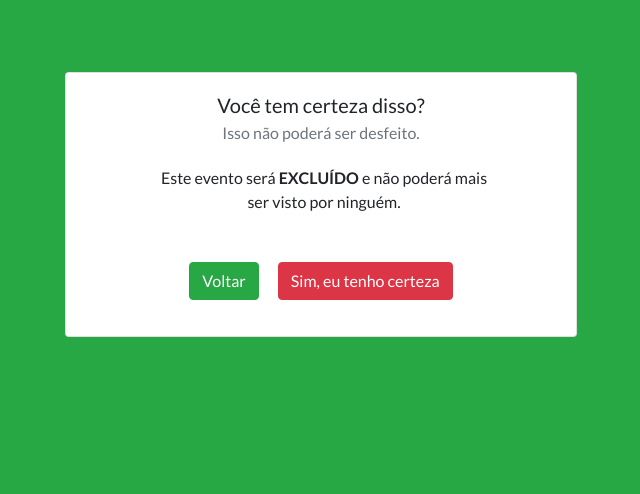
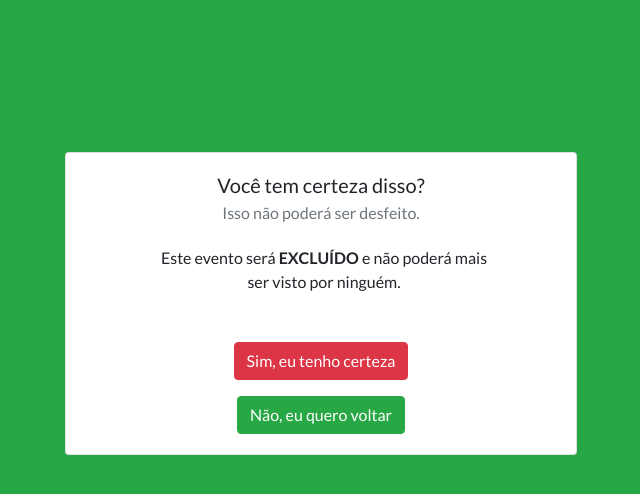
Before and after one commit to DenielPereira/eventos-fccr, a PHP site: page /views/desativar-evento.php?id=1 in a window 1280 px wide. Shown: the top 494 px of the page, without its empty margins (319-959 px from the left). Run offline with PHP 8.4, Linux system fonts and the light colour scheme; the visitor is signed in with stand-in values (Sample User, id 1); data that the repository does not hold is empty; some libraries are stand-ins or nearby versions.

Commit message:
Aprimoramentos visuais

```diff
--- a/src/models/EventoDAO.php
+++ b/src/models/EventoDAO.php
@@ -42,7 +42,7 @@ class EventoDAO {
 
     public function getAllEvents() {
         try {
-            $sql = "SELECT eventos.id, eventos.titulo, DATE_FORMAT(eventos.inicio, '%d/%m/%Y - %H:%i'), eventos.local, usuario.nome FROM eventos
+            $sql = "SELECT eventos.id, eventos.titulo, DATE_FORMAT(eventos.inicio, '%d/%m/%Y às %H:%i'), eventos.local, usuario.nome FROM eventos
             JOIN usuario ON eventos.criador = usuario.id WHERE eventos.situacao = 0";
             $result = $this->_conexaoDB->query($sql);
             $rows = $result->fetchAll();
--- a/views/desativar-evento.php
+++ b/views/desativar-evento.php
@@ -13,7 +13,7 @@
 </head>
 <body class="bg-success">
     <div class="block h-100">
-        <div class="card mx-auto mt-5" style="width: 40vw;">
+        <div class="card mx-auto" style="width: 40vw; margin-top: 10%">
             <div class="card-body">
                 <h5 class="card-title">Você tem certeza disso?</h5>
                 <h6 class="card-subtitle mb-2 text-muted">Isso não poderá ser desfeito.</h6>
@@ -26,11 +26,11 @@
                             </label>
                         </div>
                         <div class="button mt-5">
-                            <button class="btn btn-success" onclick="window.location.href='/eventos.php'">Voltar</button>
-                            <button type="submit" class="btn btn-danger ml-3">Sim, eu tenho certeza</button>
+                            <button type="submit" class=" btn btn-danger">Sim, eu tenho certeza</button>
                         </div>
                     </div>
                 </form>
+                <button class="btn btn-success" onclick="window.location.href='/views/eventos.php'">Não, eu quero voltar</button>
             </div>
         </div>
     </div>
```
